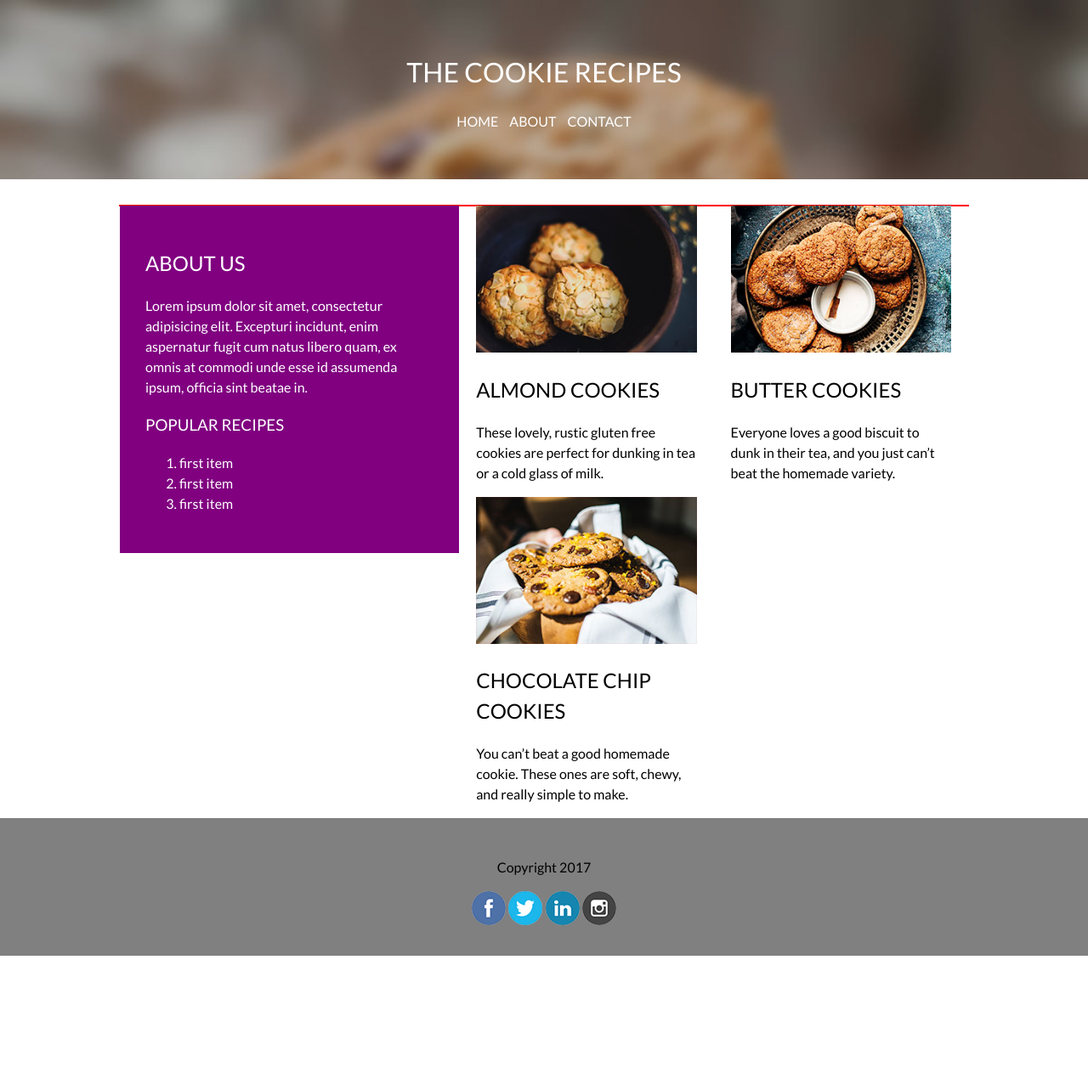
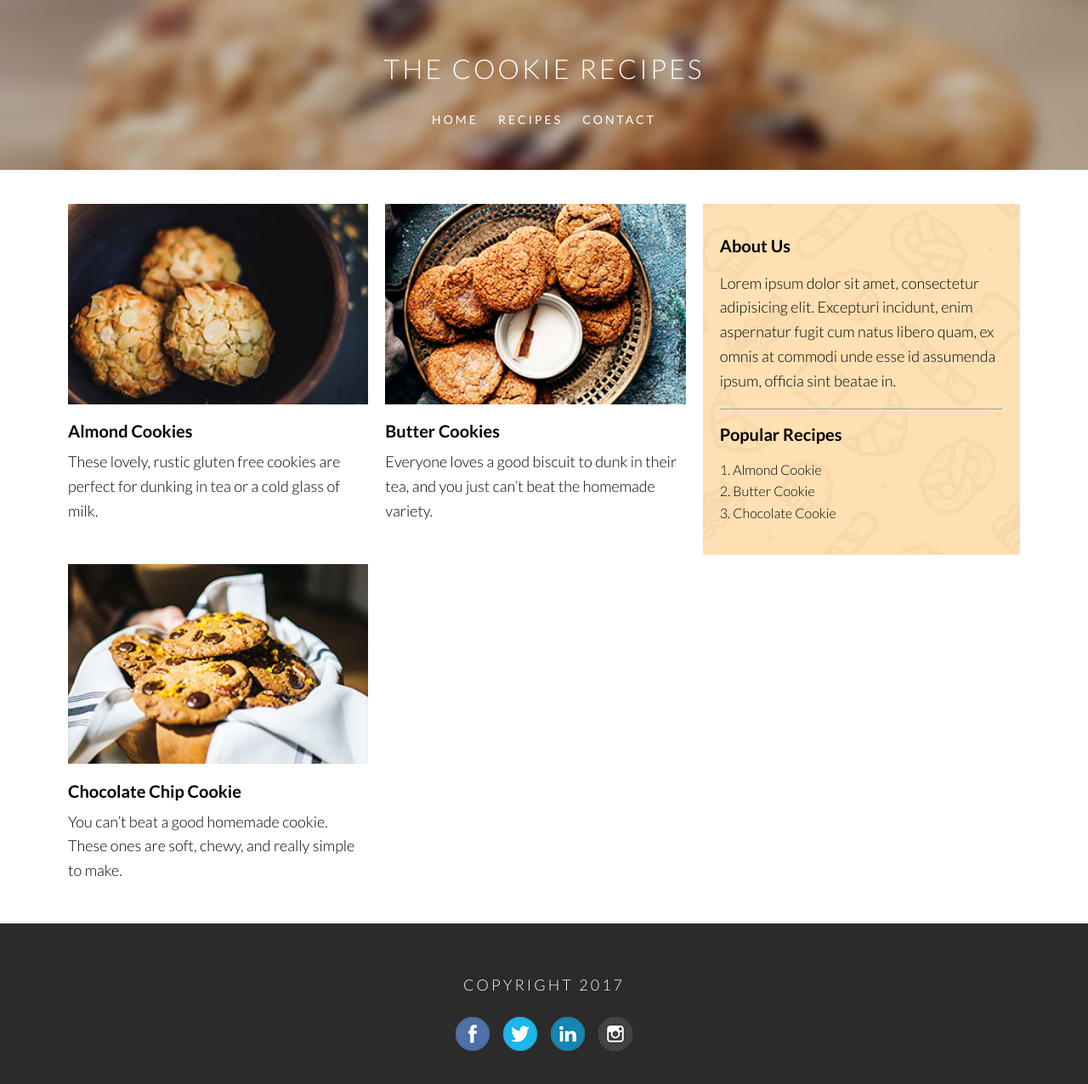
Before and after one commit to kathxtan/dummywebsite, a plain HTML site: page index.html in a window 1280 px wide. Shown: the whole page at 85% size. Before the commit the page ends 1125 px from the top, so only its background shows below. Drawn offline with Linux system fonts and the light colour scheme; files that its build step writes are made by us from their sources.

Commit message:
Add files via upload

```diff
--- /dev/null
+++ b/css/style.css
@@ -0,0 +1,139 @@
+*, *:before, *:after {
+  box-sizing: border-box;
+}
+
+body {
+  font-family: 'Lato', sans-serif;
+  margin: 0;
+}
+
+p {
+  line-height: 1.6;
+  font-weight: 300;
+  font-size: 18px;
+}
+
+h2 {
+  font-size: 20px;
+}
+
+.container {
+  max-width: 1160px;
+  margin: 0 auto;
+  padding: 0 20px;
+}
+
+.recipe {
+  max-width: 66.66%;
+  float: left;
+}
+
+.sidebar {
+  max-width: 33.33%;
+  float: right;
+  background: #ffe0b2 url(../images/sidebar-bg.png);
+  background-size: contain;
+  padding: 20px;
+}
+
+.sidebar ol {
+  padding: 0;
+}
+
+.sidebar ol li {
+  list-style-position: inside;
+  line-height: 1.6;
+  font-weight: 300;
+}
+
+/* Header styles */
+header, footer {
+  background: tomato url(../images/header-bg.jpg) center no-repeat;
+  background-size: cover;
+  text-align: center;
+  height: 200px;
+  padding: 40px 0;
+  margin-bottom: 40px;
+  color: white;
+}
+
+header ul,
+footer ul {
+  padding: 0;
+}
+
+header ul li,
+footer ul li {
+  display: inline-block;
+}
+
+header h1 {
+  text-transform: uppercase;
+  font-weight: 300;
+  letter-spacing: 3px;
+  margin-bottom: 30px;
+}
+
+header a {
+  text-transform: uppercase;
+  text-decoration: none;
+  color: white;
+  font-size: 14px;
+  letter-spacing: 3px;
+  padding: 10px 0;
+  margin: 0 10px;
+}
+
+header a:hover {
+  border-bottom: 1px solid white;
+}
+
+/* Article styles */
+article {
+  max-width: 50%;
+  padding-right: 20px;
+  margin-bottom: 30px;
+  float: left;
+}
+
+article img {
+  width: 100%;
+}
+
+article h2 {
+  margin-bottom: 0;
+}
+
+article p {
+  margin-top: 10px;
+}
+
+/* Footer styles */
+footer {
+  clear: both;
+  margin-bottom: 0;
+  background: #2b2b2b;
+  text-transform: uppercase;
+  font-weight: 300;
+  letter-spacing: 3px;
+}
+
+footer ul li {
+  margin: 5px;
+}
+
+@media (max-width: 900px) {
+  .recipe {
+    max-width: 100%;
+  }
+
+  .sidebar {
+    display: none;
+  }
+}
+
+@media (max-width: 600px) {
+  article {
+    max-width: 100%;
+  }
+}
--- a/index.html
+++ b/index.html
@@ -1,59 +1,63 @@
 <!DOCTYPE html>
 <html>
 <head>
-	<title>my site</title>
+  <meta charset="utf-8">
+  <meta name="viewport" content="width=device-width, initial-scale=1">
+  <title>The Cookie Recipes</title>
   <link rel="stylesheet" href="css/style.css">
-	<link href="https://fonts.googleapis.com/css?family=Lato:400,900" rel="stylesheet">
+  <link href="https://fonts.googleapis.com/css?family=Lato:300,400,700" rel="stylesheet">
 </head>
 <body>
 
 <header>
   <h1>The Cookie Recipes</h1>
   <ul>
-		<li><a href="http://www.google.com"target="_blank">Home</a></li>
-		<li>About</li>
-		<li>Contact</li>
+    <li><a href="#">Home</a></li>
+    <li><a href="#">Recipes</a></li>
+    <li><a href="#">Contact</a></li>
   </ul>
 </header>
 
 <div class="container">
-	<div class="sidebar">
-		<h2>About Us</h2>
-		<p>Lorem ipsum dolor sit amet, consectetur adipisicing elit. Excepturi incidunt, enim aspernatur fugit cum natus libero quam, ex omnis at commodi unde esse id assumenda ipsum, officia sint beatae in.</p>
-
-		<h3>Popular Recipes</h3>
-			<ol>
-				<li>first item</li>
-				<li>first item</li>
-				<li>first item</li>
-			</ol>
-	</div class="sidebar">
-
-	<div class="recipes">
+  <section class="recipe">
     <article>
-			<img src="images/almond-cookies.jpg">
+      <img src="images/almond-cookies.jpg" alt="Almond">
       <h2>Almond Cookies</h2>
       <p>These lovely, rustic gluten free cookies are perfect for dunking in tea or a cold glass of milk.</p>
     </article>
     <article>
-			<img src="images/butter-cookies.jpg">
+      <img src="images/butter-cookies.jpg" alt="Butter">
       <h2>Butter Cookies</h2>
       <p>Everyone loves a good biscuit to dunk in their tea, and you just can’t beat the homemade variety.</p>
     </article>
     <article>
-			<img src="images/chocolate-cookies.jpg">
-			<h2>Chocolate Chip Cookies</h2>
+      <img src="images/chocolate-cookies.jpg" alt="Chocolate">
+      <h2>Chocolate Chip Cookie</h2>
       <p>You can’t beat a good homemade cookie. These ones are soft, chewy, and really simple to make.</p>
     </article>
-	</div class="recipes">
-</div class="container">
+  </section>
+
+  <section class="sidebar">
+    <h2>About Us</h2>
+    <p>Lorem ipsum dolor sit amet, consectetur adipisicing elit. Excepturi incidunt, enim aspernatur fugit cum natus libero quam, ex omnis at commodi unde esse id assumenda ipsum, officia sint beatae in.</p>
+    <hr>
+    <h2>Popular Recipes</h2>
+    <ol>
+      <li>Almond Cookie</li>
+      <li>Butter Cookie</li>
+      <li>Chocolate Cookie</li>
+    </ol>
+  </section>
+</div>
 
 <footer>
   <p>Copyright 2017</p>
-<img src="images/facebook.png">
-<img src="images/twitter.png">
-<img src="images/linkedin.png">
-<img src="images/instagram.png">
+  <ul>
+    <li><img src="images/facebook.png" alt="Facebook"></li>
+    <li><img src="images/twitter.png" alt="Twitter"></li>
+    <li><img src="images/linkedin.png" alt="Linkedin"></li>
+    <li><img src="images/instagram.png" alt="Instagram"></li>
+  </ul>
 </footer>
 
 </body>
```
Lines whose indentation alone changed are shown as unchanged.
